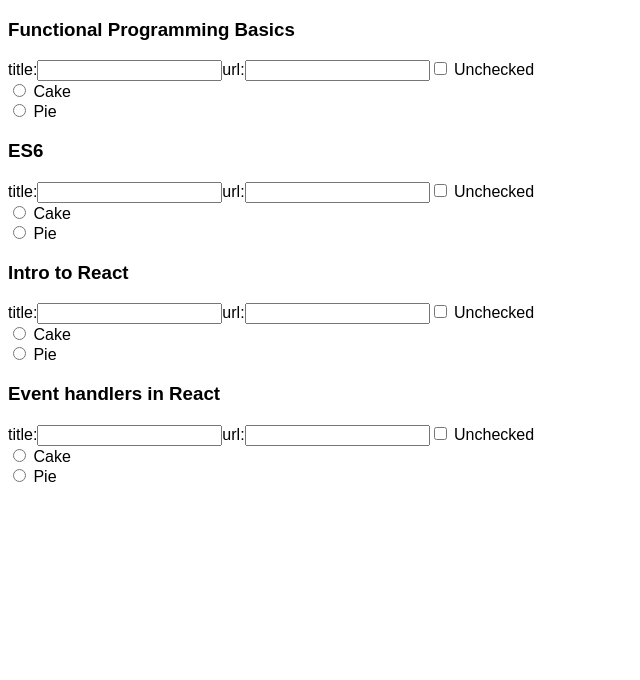
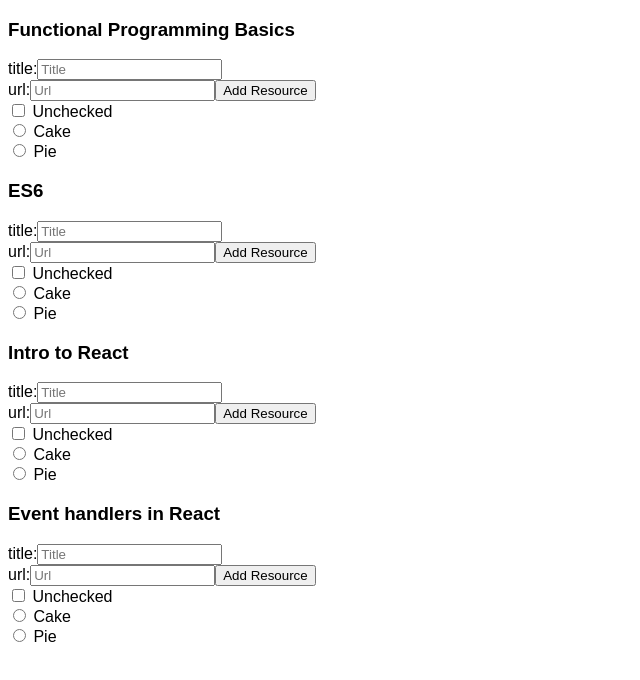
Before and after one commit to nathanrodman/bookmark-manager, a React (Create React App) app: page / in a window 1280 px wide. Shown: the top 680 px of the page, without its empty margins (0-640 px from the left). Built offline with nearby package versions, Linux system fonts and the light colour scheme.

Commit message:
Add a resource through input form

```diff
--- a/src/App.js
+++ b/src/App.js
@@ -51,11 +51,20 @@
     ]}
   }
 
+  addNewResource(subject, resource) {
+    console.log(subject, resource);
+
+    const tempState = this.state;
+    tempState.resources[subject].resources.push(resource);
+    this.setState(tempState);
+  }
 
   render() {
     return (
       <div>
-        { this.state.resources.map( resource => <Subject items={resource} />) }
+        { this.state.resources.map( (resource, index) => {
+          return <Subject index={index} addResource={this.addNewResource.bind(this)} items={resource} />
+        }) }
       </div>
     );
   }
--- a/src/Subject.js
+++ b/src/Subject.js
@@ -6,10 +6,19 @@
 
     this.state = {
       isClicked: false,
-      newResourceTitle: '',
-      newResourceUrl: '',
+      title: '',
+      url: '',
       checkBox: false,
     }
+  }
+
+  handleSubmit(event) {
+    event.preventDefault();
+    const newResource = {
+      title: this.state.title,
+      url: this.state.url
+    }
+    this.props.addResource(this.props.index, newResource)
   }
 
   handleClick() {
@@ -19,6 +28,7 @@
   }
 
   handleTyping(event) {
+    event.preventDefault();
     let name = event.target.name;
     this.setState({
       [name] : event.target.value
@@ -34,7 +44,7 @@
   render() {
     return (
       <div>
-        <h3 onClick={this.handleClick.bind(this)}>{this.props.items.subject}</h3>
+        <h3 onClick={this.handleClick.bind(this)} style={this.state.isClicked ? {fontStyle: 'italic'} : {} }>{this.props.items.subject}</h3>
         <ul>
           { this.props.items.resources.map((resource) => {
             if(this.state.isClicked){
@@ -47,17 +57,19 @@
            }) }
         </ul>
         <form>
-          <label>
+          <label htmlFor="title">
             title:
-            <input name="newResourceTitle" onChange={this.handleTyping.bind(this)} value={this.state.newResourceTitle}/>
+            <input name="title" onChange={this.handleTyping.bind(this)} value={this.state.title} placeholder="Title"/>
           </label>
-          <label>
+          <br/>
+          <label htmlFor="url">
             url:
-            <input name="newResourceUrl" onChange={this.handleTyping.bind(this)} value={this.state.newResourceUrl}/>
+            <input name="url" onChange={this.handleTyping.bind(this)} value={this.state.url} placeholder="Url"/>
           </label>
-          <input type="checkbox" onChange={this.handleCheckBox.bind(this)} /> {this.state.checkBox ? "Checked" : "Unchecked"}
+          <button onClick={this.handleSubmit.bind(this)} >Add Resource</button>
         </form>
         <form>
+          <input type="checkbox" onChange={this.handleCheckBox.bind(this)} /> {this.state.checkBox ? "Checked" : "Unchecked"} <br/>
           <input type="radio" name="dessert" value="cake"/> Cake <br/>
           <input type="radio" name="dessert" value="pie"/> Pie <br/>
         </form>
```
